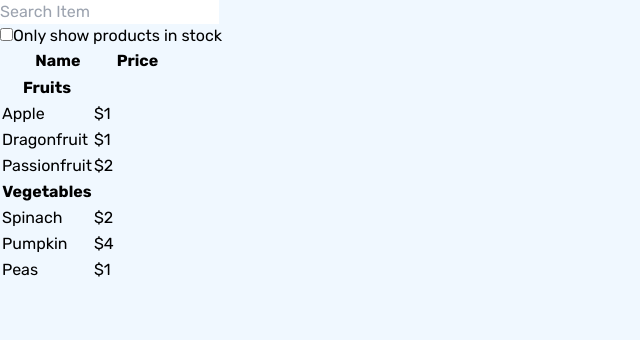
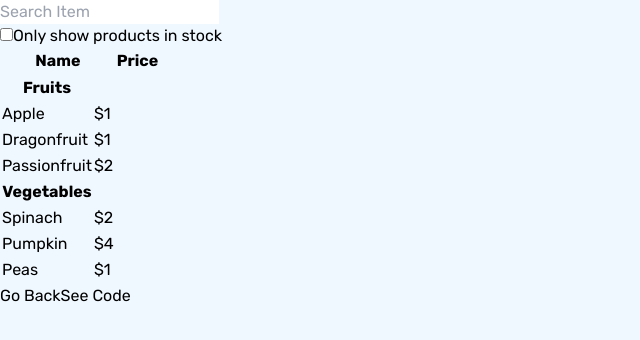
Before and after one commit to harshitgupta0032/reactPractice, a React (Vite) app: page /productjson in a window 1280 px wide. Shown: the top 340 px of the page, without its empty margins (0-640 px from the left). Built offline with nearby package versions, Linux system fonts and the light colour scheme.

Commit message:
add button for goback and direct go the code

```diff
--- a/src/Component/Counter/Counter.jsx
+++ b/src/Component/Counter/Counter.jsx
@@ -26,8 +26,8 @@ const Counter = () => {
                     <TogetherCountButton onClick={handleButton} count={count}/>
                 </div>
                 <div className="flex flex-wrap gap-3 mt-8">
+                    <button onClick={GoBack} className="bg-slate-900 py-1 px-4 rounded-lg">Go Back</button>
                     <button className="bg-slate-900 py-1 px-4 rounded-lg"><a href="https://github.com/harshitgupta0032/reactPractice/tree/main/src/Component/Counter" className="w-full h-full">See Code</a></button>
-                    <button onClick={GoBack} className="bg-slate-900 py-1 px-4 rounded-lg">Go Back</button>
                 </div>
             </div>
         </>
--- a/src/Component/ProductByJson/ProductByJson.jsx
+++ b/src/Component/ProductByJson/ProductByJson.jsx
@@ -1,11 +1,20 @@
+import { useNavigate } from "react-router-dom";
 import FilterableProduct from "./FilterableProduct";
 
 const ProductByJson = () => {
+    const Navigate = useNavigate();
+    const GoBack = ()=>{
+        return Navigate(-1);
+    }
     return <>
         <div className="min-h-screen h-fit w-full flex justify-center items-center flex-col gap-6">
             <div className="w-fit h-fit flex flex-col gap-5 items-center bg-white px-3 sm:px-5 py-3">
                 <FilterableProduct />
             </div>
+            <div className="flex flex-wrap gap-3 mt-8 text-white">
+                <button onClick={GoBack} className="bg-slate-900 py-1 px-4 rounded-lg ">Go Back</button>
+                <button className="bg-slate-900 py-1 px-4 rounded-lg"><a href="https://github.com/harshitgupta0032/reactPractice/tree/main/src/Component/ProductByJson" className="w-full h-full">See Code</a></button>
+            </div>
         </div>
     </>
 }
```
